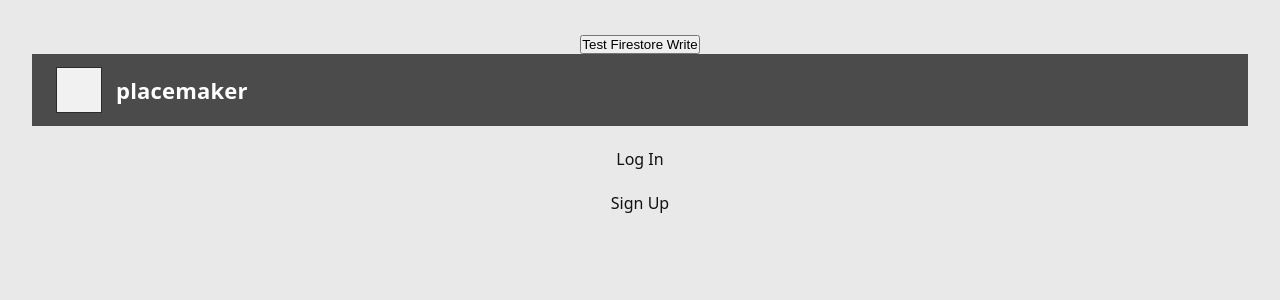
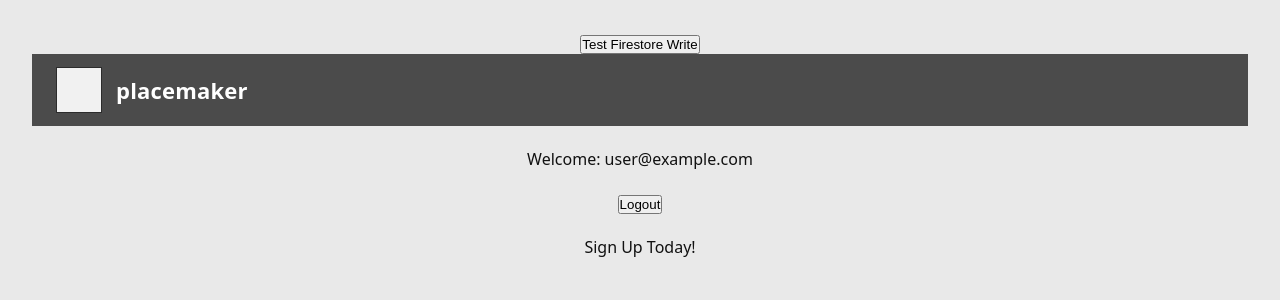
Before and after one commit to TrainerUlises/CSCI-Capstone-Project, a React (Vite) app in the folder placemaker/: page / in a window 1280 px wide. Shown: the top 300 px of the page. Built offline with nearby package versions, Linux system fonts and the light colour scheme; no server answers; sample sign-in values are in the browser's storage.

Commit message:
Completed authentication flow: login, logout, protected routes, redirect

```diff
--- a/placemaker/src/App.jsx
+++ b/placemaker/src/App.jsx
@@ -1,11 +1,12 @@
 // new imports needed for database
+import ProtectedRoute from "./components/ProtectedRoute";
 import { collection, addDoc, serverTimestamp } from "firebase/firestore";
 import { db } from "./firebase";
 
 import './App.css'
 import { Routes, Route } from 'react-router-dom'
 import { useEffect } from "react";
-import { useAuth } from "./context/AuthContext"; // 🔐 AuthContext import
+import { useAuth } from "./context/AuthContext"; // AuthContext import
 
 import Login from './routes/Login'
 import Signup from './routes/Signup'
@@ -13,15 +14,15 @@ import Landing from './routes/Landing'
 
 function App() {
 
-  // get global authenticated user
+  // Get global authenticated user from AuthContext
   const { user } = useAuth();
 
-  // Log user whenever auth state changes
+  // Log user whenever authentication state changes
   useEffect(() => {
     console.log("Global User:", user);
   }, [user]);
 
-  // DUMMY CODE (Firestore test)
+  // TEST Firestore test function
   async function testFirestoreWrite() {
     try {
       const docRef = await addDoc(collection(db, "test"), {
@@ -42,12 +43,24 @@ function App() {
       </button>
 
       <Routes>
-        <Route path="/" element={<Landing />} />
+
+        {/* added protected Landing Page */}
+        <Route
+          path="/"
+          element={
+            <ProtectedRoute>
+              <Landing />
+            </ProtectedRoute>
+          }
+        />
+
+        {/* Public routes */}
         <Route path="/login" element={<Login />} />
         <Route path="/signup" element={<Signup />} />
+
       </Routes>
     </>
-  )
+  );
 }
 
-export default App
+export default App;
--- /dev/null
+++ b/placemaker/src/components/ProtectedRoute.jsx
@@ -0,0 +1,14 @@
+import { Navigate } from "react-router-dom";
+import { useAuth } from "../context/AuthContext";
+
+export default function ProtectedRoute({ children }) {
+  const { user } = useAuth();
+
+  // If no authenticated user → redirect to login
+  if (!user) {
+    return <Navigate to="/login" replace />;
+  }
+
+  // If authenticated → render the protected page
+  return children;
+}
--- a/placemaker/src/context/AuthContext.jsx
+++ b/placemaker/src/context/AuthContext.jsx
@@ -1,5 +1,5 @@
 import { createContext, useContext, useEffect, useState } from "react";
-import { onAuthStateChanged } from "firebase/auth";
+import { onAuthStateChanged, signOut } from "firebase/auth";
 import { auth } from "../firebase";
 
 // Create a global authentication context
@@ -30,14 +30,24 @@ export function AuthProvider({ children }) {
         return () => unsubscribe();
     }, []);
 
+    //newly logout function
+    const logout = async () => {
+        try {
+            await signOut(auth);
+        } catch (error){
+            console.error("Issue logging out: ", error);
+        }
+    };
+
     // Value shared across placemaker
     const value = {
         user,
+        logout,
     };
 
     return (
         <AuthContext.Provider value={value}>
-            {/* Only rendering app once auth state is determined */}
+            {/* this will render app */}
             {!loading && children}
         </AuthContext.Provider>
     );
--- a/placemaker/src/routes/Landing.jsx
+++ b/placemaker/src/routes/Landing.jsx
@@ -1,22 +1,31 @@
 import { Link } from "react-router-dom";
 import Navbar from "../components/Navbar";
-//import "./Landing.css";
+import { useAuth } from "../context/AuthContext";
 
-export default function Landing() {
+export default function Landing()
+{
+  const { user, logout } = useAuth();
+
   return (
     <div>
       <Navbar />
-        <br></br>
-          <div>
-            <Link to="/login">
-              Log In
-            </Link>
-            <br></br>
-            <br></br>
-            <Link to="/signup">
-              Sign Up
-            </Link>
-          </div>
+
+      <br />
+
+      <div>
+        {/* will display who's logged on */}
+        <p>Welcome: {user?.email}</p>
+
+        <br />
+
+        <button onClick={logout}>
+          Logout
+        </button>
+
+        <br /><br />
+
+        <Link to="/signup">Sign Up Today!</Link>
+      </div>
     </div>
   );
 }
--- a/placemaker/src/routes/Login.jsx
+++ b/placemaker/src/routes/Login.jsx
@@ -1,6 +1,6 @@
 import Navbar from '../components/Navbar.jsx';
 import "./Login.css";
-import { Link } from "react-router-dom";
+import { Link, useNavigate } from "react-router-dom";
 import { useState } from "react";
 
 import { signInWithEmailAndPassword } from "firebase/auth";
@@ -13,6 +13,7 @@ export default function Login() {
     const [email, setEmail] = useState("");
     const [password, setPassword] = useState("");
     const [error, setError] = useState("");
+    const navigate = useNavigate();
 
     // handle login
     async function handleLogin(e) {
@@ -29,7 +30,7 @@ export default function Login() {
 
             const user = userCredential.user;
 
-            console.log("✅ AUTH SUCCESS");
+            console.log("AUTH SUCCESS");
             console.log("UID:", user.uid);
             console.log("Email:", user.email);
 
@@ -38,14 +39,14 @@ export default function Login() {
             const userDocSnap = await getDoc(userDocRef);
 
             if (userDocSnap.exists()) {
-                console.log("✅ FIRESTORE USER FOUND");
+                console.log("FIRESTORE USER FOUND");
                 console.log("User Data:", userDocSnap.data());
             } else {
-                console.log("⚠️ No Firestore user document found.");
+                console.log("No Firestore user document found.");
             }
 
-            // No redirect yet we will create dashboard later
-            // navigate("/");
+            // redirect
+            navigate("/");
 
         } catch (err) {
             console.error(" LOGIN FAILED:", err.message);
```
